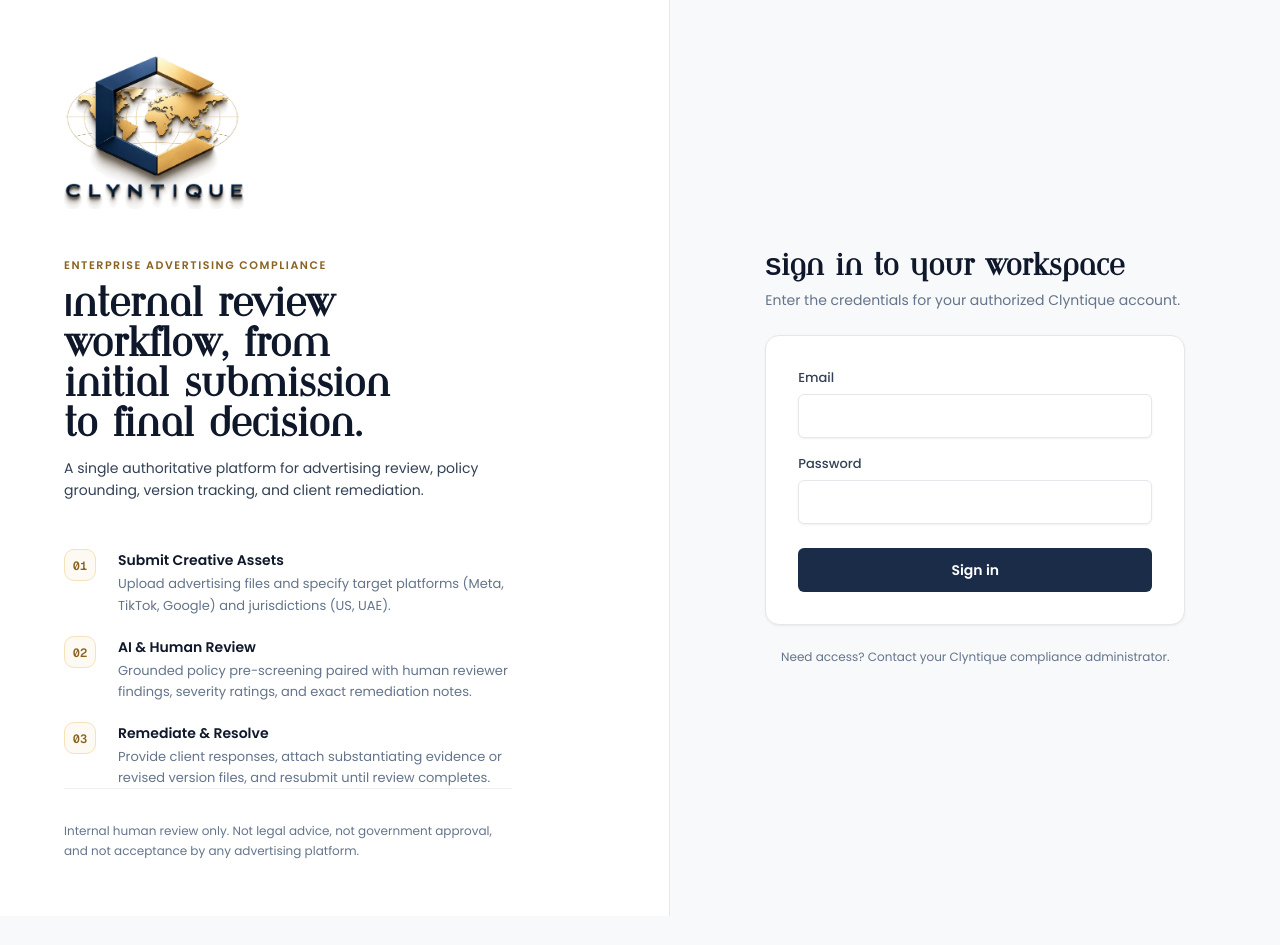
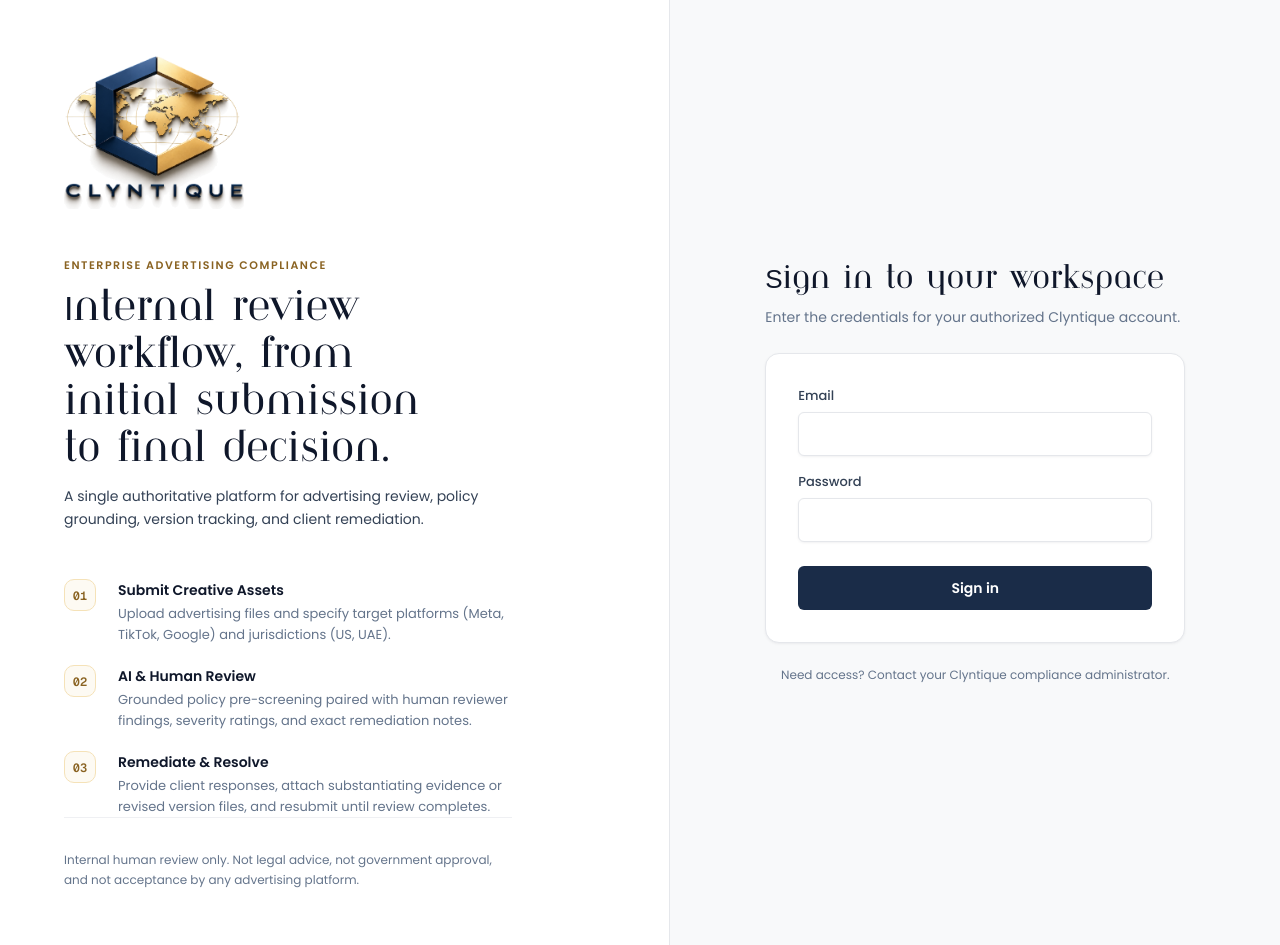
Before and after one commit to Clyntique/clyntique-demo, a Next.js app: page /auth/login in a window 1280 px wide. Before the commit the page ends 916 px from the top, so only its background shows below. Built offline with nearby package versions, Linux system fonts and the light colour scheme; no server answers; what @vercel/functions would draw is missing.

Commit message:
feat(typography): use Poppins for dashboard headings and Bayer TypeArchiType with improved line-height on signin

```diff
--- a/src/app/auth/login/page.tsx
+++ b/src/app/auth/login/page.tsx
@@ -38,10 +38,10 @@
 
           <div className="max-w-md flex flex-col gap-3 pt-4">
             <span className="text-eyebrow">Enterprise Advertising Compliance</span>
-            <h2 className="text-display text-balance text-ink font-semibold tracking-tight">
+            <h2 className="text-brand-display text-balance text-ink">
               Internal review workflow, from initial submission to final decision.
             </h2>
-            <p className="text-body text-ink-soft">
+            <p className="text-body text-ink-soft leading-relaxed">
               A single authoritative platform for advertising review, policy grounding, version tracking, and client remediation.
             </p>
           </div>
@@ -77,8 +77,8 @@
         <div className="flex flex-1 flex-col items-center justify-center px-5 py-12 sm:px-8">
           <div className="w-full max-w-[420px]">
             <div className="mb-6">
-              <h1 className="text-page-title text-ink font-semibold tracking-tight">Sign in to your workspace</h1>
-              <p className="text-body mt-1.5 text-muted">
+              <h1 className="text-brand-title text-ink">Sign in to your workspace</h1>
+              <p className="text-body mt-2 text-muted leading-relaxed">
                 Enter the credentials for your authorized Clyntique account.
               </p>
             </div>
--- a/src/app/globals.css
+++ b/src/app/globals.css
@@ -119,8 +119,8 @@
     font-family: var(--font-sans);
   }
 
-  h1, h2, h3, h4 {
-    font-family: var(--font-heading);
+  h1, h2, h3, h4, h5, h6 {
+    font-family: var(--font-sans);
   }
 
   ::selection {
@@ -143,35 +143,62 @@
 }
 
 /*
- * Typography scale: Bayer TypeArchiType for headings and prominent titles,
- * Poppins for body text and UI elements.
+ * Typography scale: Poppins for dashboard, workspace and operational UI;
+ * Bayer TypeArchiType reserved for brand identity and auth titles with generous line-height.
  */
 @utility font-heading {
   font-family: var(--font-heading);
+  font-weight: 400;
+}
+
+@utility font-bayer {
+  font-family: var(--font-heading);
+  font-weight: 400;
 }
 
 @utility font-sans {
   font-family: var(--font-sans);
 }
 
-@utility text-display {
+/* Brand display heading with generous line-height for Bayer TypeArchiType */
+@utility text-brand-display {
   font-family: var(--font-heading);
-  font-size: 2rem;
-  line-height: 2.5rem;
-  font-weight: 600;
+  font-size: 2.125rem;
+  line-height: 1.38;
+  font-weight: 400;
   letter-spacing: -0.01em;
 }
 
+/* Brand title with generous line-height for Bayer TypeArchiType */
+@utility text-brand-title {
+  font-family: var(--font-heading);
+  font-size: 1.625rem;
+  line-height: 1.38;
+  font-weight: 400;
+  letter-spacing: -0.01em;
+}
+
+/* Operational dashboard & workspace display title (Poppins) */
+@utility text-display {
+  font-family: var(--font-sans);
+  font-size: 1.875rem;
+  line-height: 2.375rem;
+  font-weight: 600;
+  letter-spacing: -0.015em;
+}
+
+/* Operational page title (Poppins) */
 @utility text-page-title {
-  font-family: var(--font-heading);
+  font-family: var(--font-sans);
   font-size: 1.5rem;
   line-height: 2rem;
   font-weight: 600;
   letter-spacing: -0.01em;
 }
 
+/* Operational section title (Poppins) */
 @utility text-section-title {
-  font-family: var(--font-heading);
+  font-family: var(--font-sans);
   font-size: 1.125rem;
   line-height: 1.625rem;
   font-weight: 600;
```
